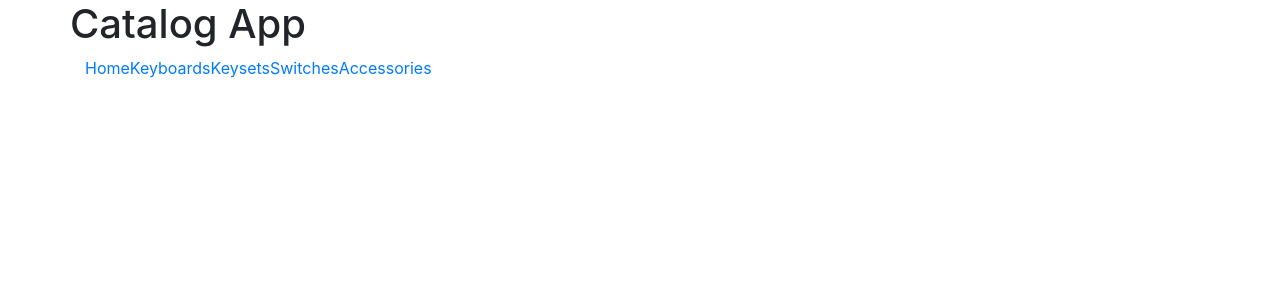
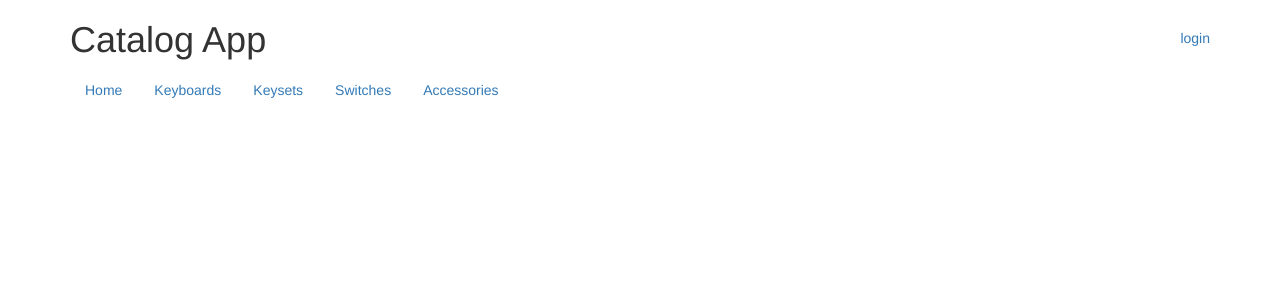
Before and after one commit to nicholassavini/Item-Catalog, a Flask app: page /login/ in a window 1280 px wide. Shown: the top 300 px of the page. Run offline with Flask 2, Linux system fonts and the light colour scheme; some libraries are stand-ins or nearby versions.

Commit message:
Add login/logout buttons

```diff
--- /dev/null
+++ b/static/css/style.css
@@ -0,0 +1,3 @@
+.username {
+    margin-top: 28px;
+}
--- a/templates/base.html
+++ b/templates/base.html
@@ -3,8 +3,9 @@
 <head>
     {% block head %}
     <title>{% block title %}{% endblock %} - Catalog App</title>
-    <link href="/static/css/bootstrap.min.css" rel="stylesheet">
-    <link href="/static/css/bootstrap-theme.min.css" rel="stylesheet">
+    <link href="/static/css/bootstrap.css" rel="stylesheet">
+    <link href="/static/css/bootstrap-theme.css" rel="stylesheet">
+    <link href="/static/css/style.css" rel="stylesheet">
     <script src="https://ajax.googleapis.com/ajax/libs/jquery/1.9.1/jquery.min.js"></script>
     <script src="/static/js/bootstrap.js" type="text/javascript"></script>
     <meta content="width=device-width, initial-scale=1.0" name="viewport">
@@ -14,7 +15,19 @@
 <body>
     <div class="container">
         <div class="row">
-            <h1>Catalog App</h1>
+            <div class="col-md-6">
+                <h1>Catalog App</h1>
+            </div>
+            <div class="col-md-6">
+                <p class="username text-right">
+                    {% if "username" in session %}
+                        {{ session.username }}
+                        (<a class="login-link" href="/gdisconnect">logout</a>)
+                    {% else %}
+                        <a class="login-link" href="/login">login</a>
+                    {% endif %}
+                </p>
+            </div>
         </div>
         <ul class="nav nav-pills">
             <li role="presentation"><a href="/">Home</a></li>
```
